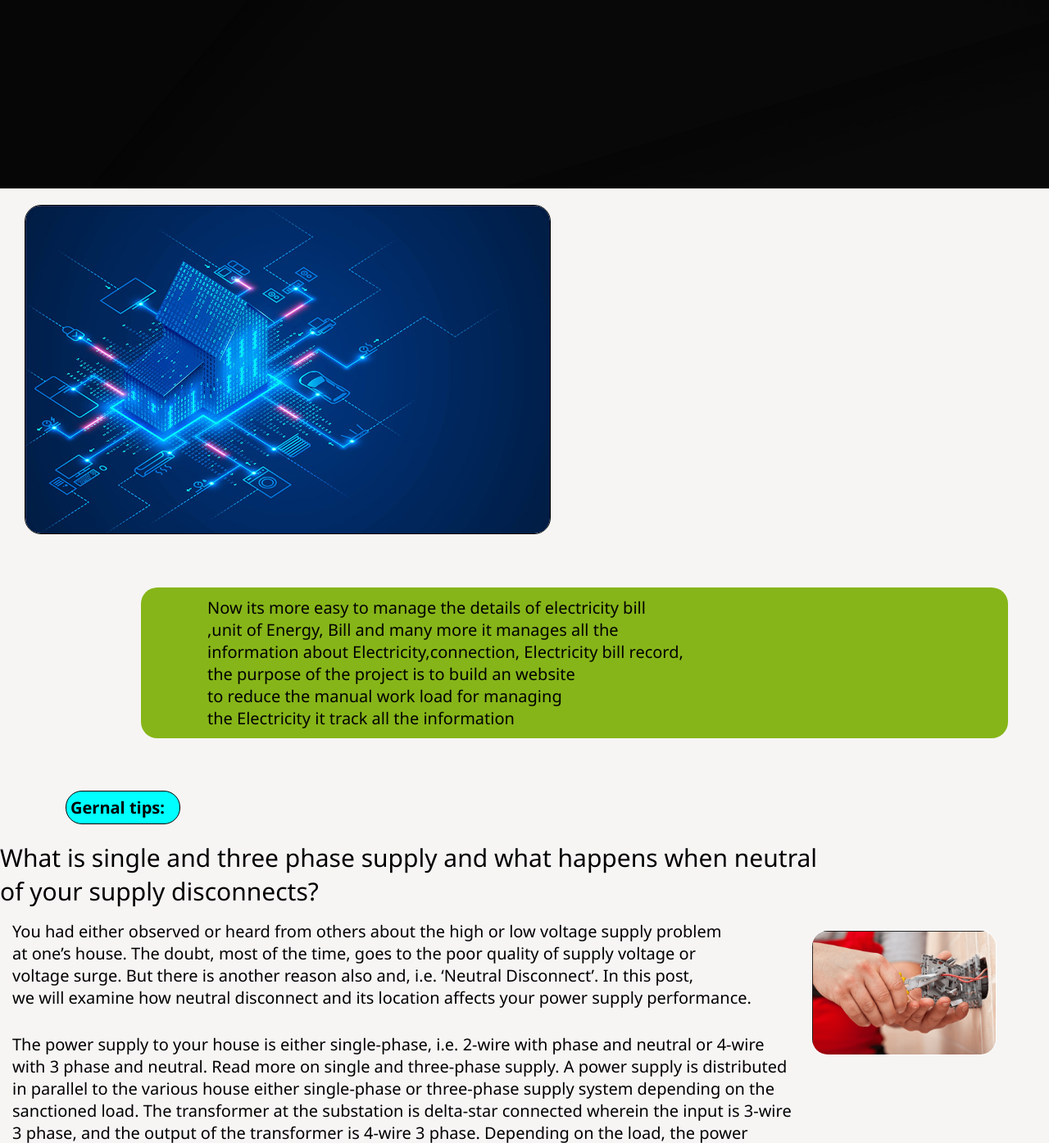
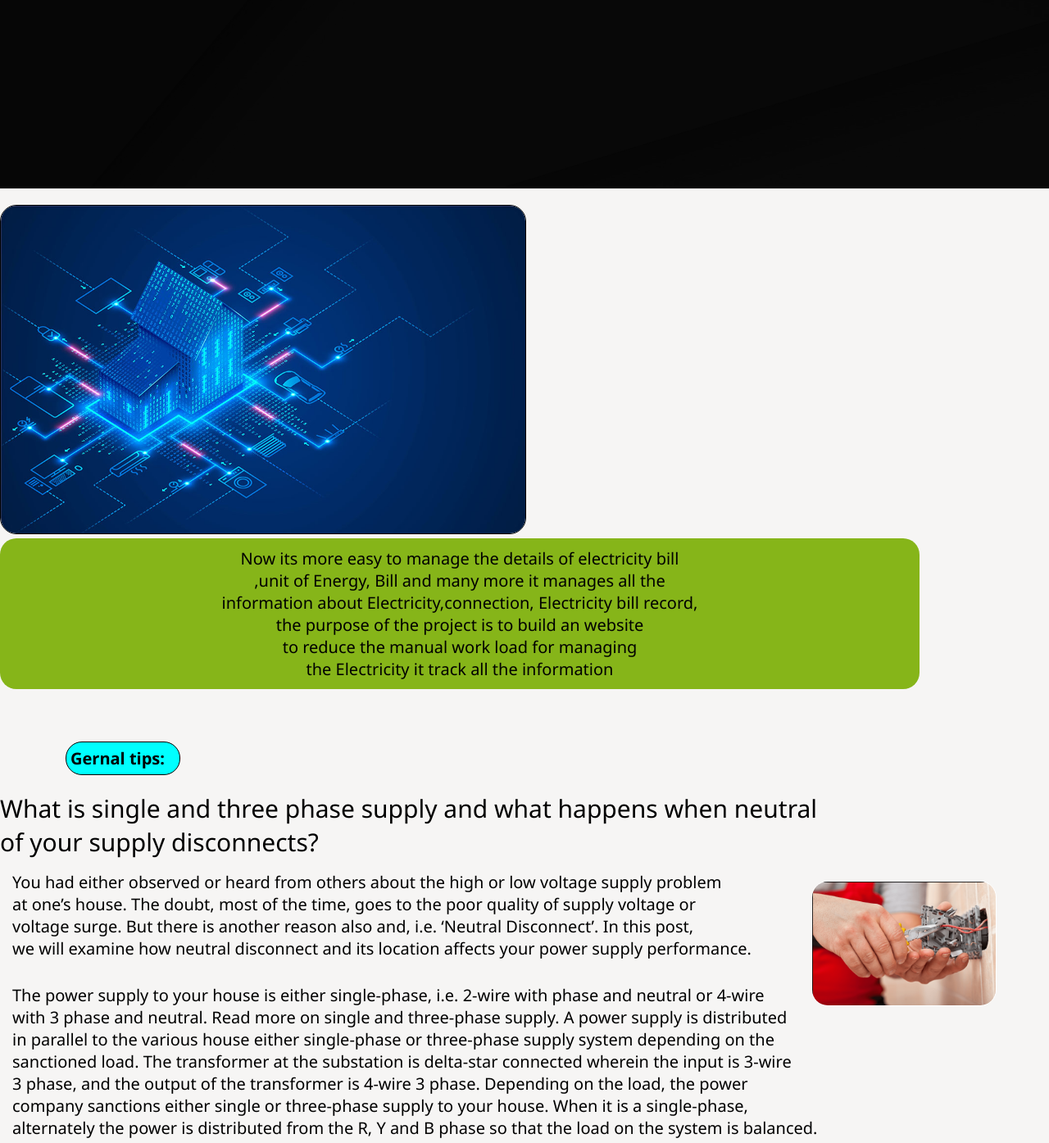
Before and after one commit to 9926830418/Electric-billing-system, a PHP site: page / in a window 1280 px wide. Shown: the part 666-2061 px from the top of the page at 82% size. Run offline with PHP 8.4, Linux system fonts and the light colour scheme; some libraries are stand-ins or nearby versions.

Commit message:
Update style.css

```diff
--- a/style.css
+++ b/style.css
@@ -166,23 +166,22 @@ display: flex;
  border: 1px solid #000;
  border-radius: 20px;
  margin-top: 20px;
- margin-left: 30px;
+ text-align:center;
 }
 .int{
   width: 100%;
 }
 #intro{
-  width: 70%;
-  float:right;
-	text-align: left;
-  justify-content: right;
+  width: 75%;
+	text-align: center;
+  justify-content: center;
 	text-decoration: none;
 	color: #000;
 	font-size: 20px;
  border: 1px solid transparent;
 	padding: 10px 80px;
-  margin-top: 60px;
-  margin-right: 50px;
+  /*margin-top: 60px;
+  margin-right: 50px;*/
 	border-radius: 20px;
 	background-color: #86b519;
 }
```
